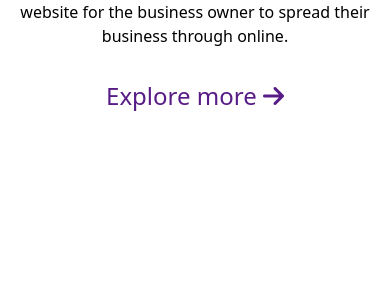
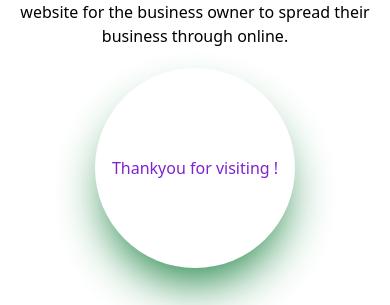
Before and after one commit to Kraven0112/Folio, a React (Vite) app: page / in a window 390 px wide. Shown: the part 575-880 px from the top of the page. Before the commit the page ends 844 px from the top, so only its background shows below. Built offline with nearby package versions, Linux system fonts and the light colour scheme.

Commit message:
change in project

```diff
--- a/src/components/Header.jsx
+++ b/src/components/Header.jsx
@@ -7,8 +7,8 @@ export default function Header() {
   const [isVisible,setVisibility] = useState(false)
   return (
     <header
-      className={`backdrop-blur tracking-widest md:sticky top-0 px-3 border shadow-md ${
-        isDark ? " bg-slate-800 text-white" : ""
+      className={`backdrop-blur tracking-widest md:sticky top-0 px-3  ${
+        isDark ? " bg-slate-800 text-white" : "border shadow-md"
       }`}
     >
       <div className="max-w-[1200px] h-20 mx-auto flex items-center justify-between">
@@ -48,7 +48,7 @@ export default function Header() {
           </button>
         </div>
       </div>
-      <div className={` ${isDark?"bg-slate-900":""} ${isVisible?`fixed  w-[100%] left-0 sm:w-[100%] flex items-center min-h-[300px] justify-between p-2 flex-col space-y-5 transition-all text-2xl font-bold`:"hidden"} lg:hidden`}>
+      <div className={` ${isDark?"bg-slate-600":"bg-black text-white"} ${isVisible?`fixed  w-[100%] left-0 sm:w-[100%] flex items-center min-h-[300px] justify-between p-2 flex-col space-y-5 transition-all text-2xl font-bold`:"hidden"} lg:hidden`}>
         <h1 onClick={()=>{setVisibility(!isVisible)}}><i className="fa fa-window-close"></i></h1>
         <Link to={"/"}>Home</Link>
         <Link to={"/contact"}>Contact</Link>
--- a/src/pages/Contact.jsx
+++ b/src/pages/Contact.jsx
@@ -7,12 +7,12 @@ export default function Contact() {
   return (
     <main
       className={`min-h-[89.5vh] p-4 tracking-widest ${
-        isDark ? "bg-slate-950 text-white" : ""
+        isDark ? "bg-slate-900 text-white" : ""
       }`}
     >
       <div className="max-w-[1250px] mx-auto py-4 px-2">
         <button
-          className={`text-2xl sm:border w-24 shadow-lg ${isDark?"bg-slate-900":""}`}
+          className={`text-2xl  w-24  ${isDark?"":" sm:border shadow-lg"}`}
           onClick={() => {
             history.back()
           }}
@@ -30,7 +30,7 @@ export default function Contact() {
       </h1>
 
       <div className="sm:mt-5">
-        <h1 className="text-xl text-center sm:text-4xl">Feel free to contact me! if you need help doing any projects. </h1>
+        <h1 className="text-lg text-center sm:text-4xl">Feel free to contact me! if you need help to do any projects. </h1>
       </div>
 
       <section className="max-w-[1300px] mt-3 sm:mx-auto sm:p-1 gap-3 sm:grid sm:grid-cols-2 ">
--- a/src/pages/Homepage.jsx
+++ b/src/pages/Homepage.jsx
@@ -49,8 +49,24 @@ export default function Homepage() {
           business owner to spread their business through online.
         </p>
       </div>
+
+      <div className={`mt-5 max-1200px mx-auto flex items-center justify-center sm:hidden`}>
+        <div
+          className={`w-[200px] h-[200px] rounded-full flex items-center justify-center ${isDark?" shadow-white  shadow-2xl":"shadow-2xl shadow-green-700"}`}
+        >
+          <h1 className={`${isDark?"text-yellow-400":"text-purple-700"}`}>Thankyou for visiting !</h1>
+        </div>
+      </div>
+
       <div className="mt-8 text-center">
-        <Link to={"/contact"} className={`text-2xl sm:text-4xl ${isDark?"text-cyan-600":"text-purple-900"}`}>Explore more <i className="fa-solid fa-arrow-right"></i></Link>
+        <Link
+          to={"/contact"}
+          className={`text-2xl sm:text-4xl ${
+            isDark ? "text-cyan-600" : "text-purple-900"
+          }`}
+        >
+          Explore more <i className="fa-solid fa-arrow-right"></i>
+        </Link>
       </div>
     </main>
   )
```
